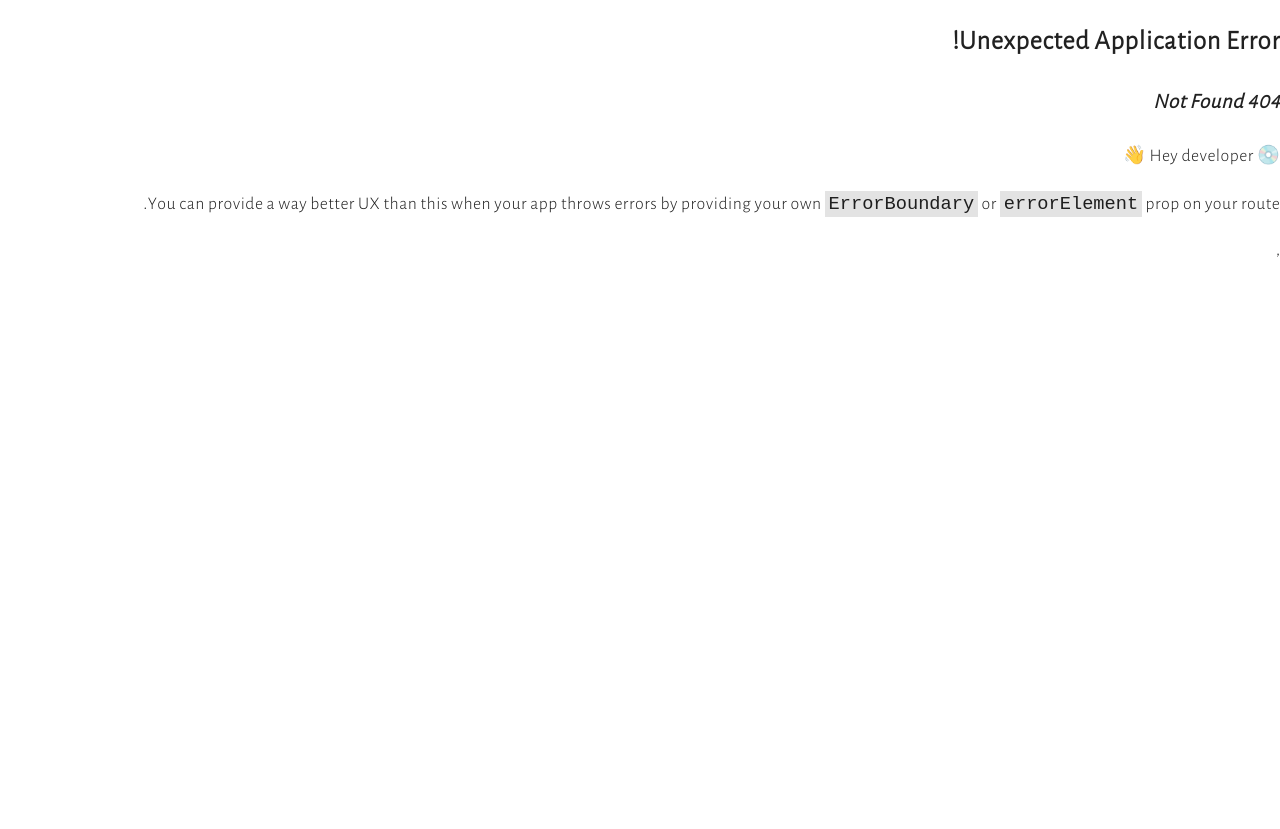
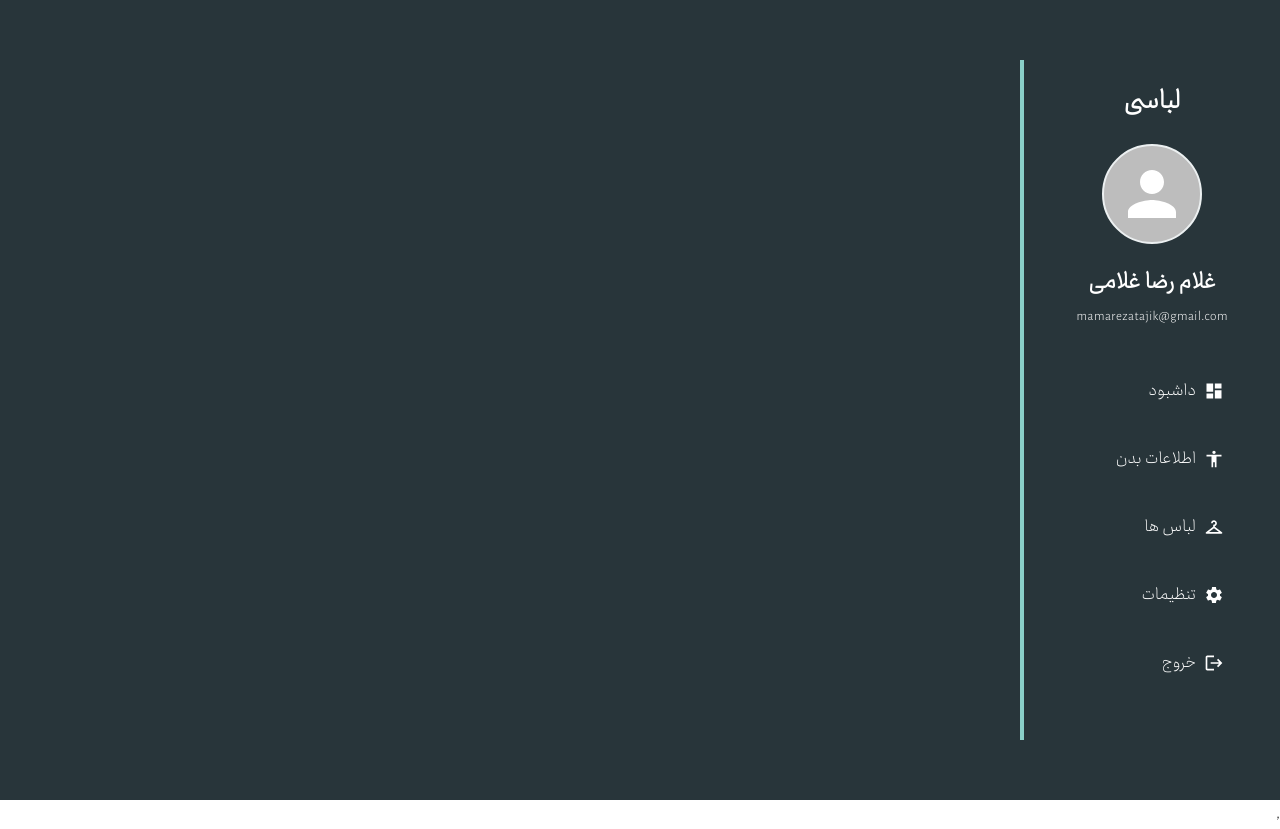
Before and after one commit to Lebasee/Lebasee-Frontend, a React (Vite) app: page /dashboard in a window 1280 px wide. Before the commit this address had no page. Before the commit the page ends 800 px from the top, so only its background shows below. Built offline with nearby package versions, Linux system fonts and the light colour scheme.

Commit message:
[ADD] user dashboard base design, sidebar part

```diff
--- a/src/App.tsx
+++ b/src/App.tsx
@@ -8,6 +8,7 @@ import LoginForm from "./components/auth/login/loginForm";
 import SignupForm from "./components/auth/signup/signupForm";
 import EmailConfirmationForm from "./components/auth/signup/emailConfirmationForm";
 import Landing from "./pages/landing";
+import Dashboard from "./pages/dashboard";
 
 const router = createBrowserRouter([
   {
@@ -30,6 +31,10 @@ const router = createBrowserRouter([
     path: "/",
     element: <Navigate to="/landing" />,
   },
+  {
+    path: "/dashboard",
+    element: <Dashboard />,
+  }
 ]);
 function App() {
   return <RouterProvider router={router} />;
--- /dev/null
+++ b/src/components/dashboard/sidebar.tsx
@@ -0,0 +1,111 @@
+// Sidebar.js
+import React from "react";
+import { Avatar, Box, Typography } from "@mui/material";
+import DashboardIcon from "@mui/icons-material/Dashboard";
+import SettingsIcon from "@mui/icons-material/Settings";
+import LogoutIcon from "@mui/icons-material/Logout";
+import AccessibilityIcon from "@mui/icons-material/Accessibility";
+import CheckroomIcon from "@mui/icons-material/Checkroom";
+
+const tabs = [
+  { name: "داشبود", id: 1, icon: DashboardIcon },
+  { name: "اطلاعات بدن", id: 2, icon: AccessibilityIcon },
+  { name: "لباس ها", id: 3, icon: CheckroomIcon },
+  { name: "تنظیمات", id: 4, icon: SettingsIcon },
+  { name: "خروج", id: 5, icon: LogoutIcon },
+];
+
+const Sidebar: React.FC = () => {
+  return (
+    <Box
+      sx={{
+        width: "20%",
+        backgroundColor: "#28353a",
+        display: "flex",
+        flexDirection: "column",
+        alignItems: "center",
+        height: "100vh",
+        padding: "20px 0",
+        boxSizing: "border-box",
+      }}
+    >
+      {/* Sidebar Title */}
+      <Typography
+        variant="h4"
+        sx={{
+          mt: 8,
+          color: "white",
+          fontWeight: "bold",
+          marginBottom: "24px",
+        }}
+      >
+        لباسی
+      </Typography>
+
+      {/* User Avatar Section */}
+      <Avatar
+        src=""
+        alt="User Avatar"
+        sx={{
+          width: 100,
+          height: 100,
+          border: "2px solid #ecf0f1",
+          marginBottom: "10px",
+        }}
+      />
+      <Typography
+        variant="subtitle1"
+        sx={{
+          color: "white",
+          fontSize: 14,
+          fontWeight: "bold",
+          marginTop: 1,
+        }}
+      >
+        غلام رضا غلامی
+      </Typography>
+      <Typography
+        variant="caption"
+        sx={{
+          color: "white",
+          fontSize: 14,
+          marginBottom: "32px",
+        }}
+      >
+        mamarezatajik@gmail.com
+      </Typography>
+
+      {/* Dynamic Tab Components */}
+      <Box sx={{ width: "100%", paddingX: 2 }}>
+        {tabs.map((tab) => (
+          <Box
+            key={tab.id}
+            sx={{
+              display: "flex",
+              alignItems: "center",
+              paddingY: 2,
+              paddingX: 3,
+              marginBottom: 1,
+              cursor: "pointer",
+              borderRadius: "8px",
+              transition: "transform 0.1s, background-color 0.3s",
+              "&:hover": {
+                backgroundColor: "#34495e",
+              },
+              "&:active": {
+                transform: "scale(0.95)", // Scale down slightly on click
+              },
+            }}
+          >
+            <tab.icon sx={{ color: "white", marginRight: 2, fontSize: 20, ml: 1 }} />
+            <Typography variant="body1" sx={{ color: "white", fontSize: 14 }}>
+              {tab.name}
+            </Typography>
+          </Box>
+        ))}
+      </Box>
+    </Box>
+  );
+};
+
+export default Sidebar;
--- /dev/null
+++ b/src/components/dashboard/verticalLine.tsx
@@ -0,0 +1,19 @@
+import { Box } from "@mui/material";
+import React from "react";
+import { pallete } from "../../styles/pallete.m";
+
+const Sidebar: React.FC = () => {
+  return (
+    <Box
+      sx={{
+        width: "4px",              // Thickness of the vertical line
+        height: "calc(100vh - 120px)", // Full height minus top and bottom margin (20px + 20px = 40px)
+        backgroundColor: pallete.primary[200],    // Red color for the line
+        marginTop: "20px",         // Margin at the top
+        marginBottom: "20px",      // Margin at the bottom
+      }}
+    />
+  );
+};
+
+export default Sidebar;
--- /dev/null
+++ b/src/pages/dashboard.tsx
@@ -0,0 +1,29 @@
+import { Box } from "@mui/material";
+import React from "react";
+import { pallete } from "../styles/pallete.m";
+import Sidebar from "../components/dashboard/sidebar";
+import VerticalLine from "../components/dashboard/verticalLine";
+
+const Dashboard: React.FC = () => {
+  return (
+    <Box
+      sx={{
+        minHeight: "100vh",
+        bgcolor: `${pallete.secondary[900]}`,
+        display: "flex",
+        flexDirection: "row",
+        alignItems: "center",
+        justifyContent: "flex-start",
+      }}
+    >
+
+
+    <Sidebar />
+    <VerticalLine/>
+
+
+    </Box>
+  );
+};
+
+export default Dashboard;
```
